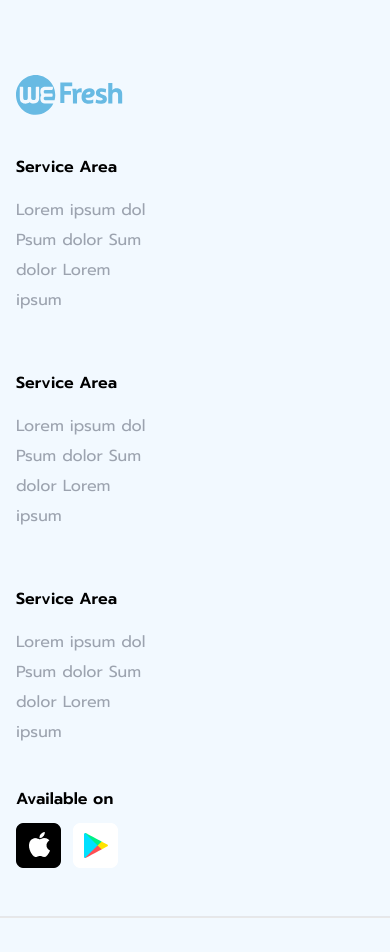
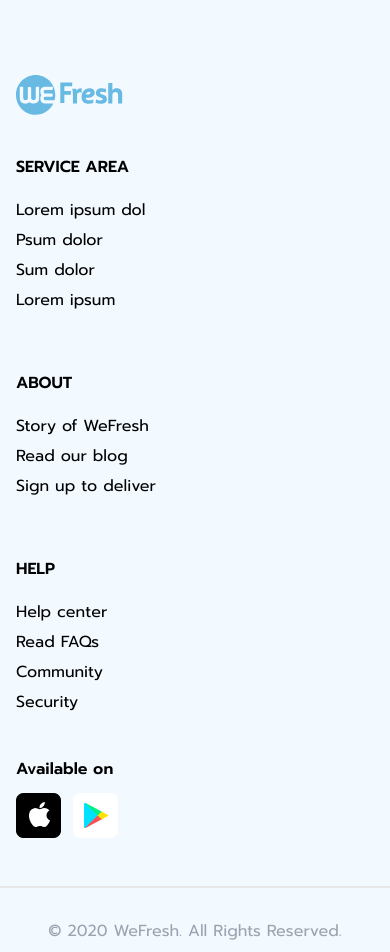
Before and after one commit to maaz-ahmed-2001/we-fresh-nextjs, a Next.js app: page / in a window 390 px wide. Shown: the part 5660-6612 px from the top of the page. Built offline with nearby package versions, Linux system fonts and the light colour scheme.

Commit message:
Fix: fixed the bug of duplicated data in footer links + give the x-padding in the services description in mobile devices

```diff
--- a/src/common/components/FooterFieldDescription/index.tsx
+++ b/src/common/components/FooterFieldDescription/index.tsx
@@ -1,18 +1,32 @@
+import Link from "next/link";
 // Components
 import FlexColumn from "../FlexColumn";
 
+type Link = {
+  title: string;
+  url: string;
+};
+
 type FieldDescriptionProps = {
-    title: string
-    description: string
-}
+  title: string;
+  links: Link[];
+};
 
-const index = ({ title, description }: FieldDescriptionProps) => {
-    return (
-        <FlexColumn className="md:p-4 py-5 cursor-pointer md:items-start md:py-0 gap-4">
-            <h6 className="md:max-w-[114px] w-full">{title}</h6>
-            <p className="w-full max-w-[130px]">{description}</p>
-        </FlexColumn>
-    );
+const index = ({ title, links }: FieldDescriptionProps) => {
+  return (
+    <FlexColumn className="md:p-4 py-5 cursor-pointer md:items-start md:py-0 gap-4">
+      <h6 className="md:max-w-[114px] w-full">{title}</h6>
+      <div className="w-full">
+        {links.map((link, i) => {
+          return (
+            <Link href={link.url}>
+              <li>{link.title}</li>
+            </Link>
+          );
+        })}
+      </div>
+    </FlexColumn>
+  );
 };
 
 export default index;
--- a/src/common/components/Layout/Footer/index.tsx
+++ b/src/common/components/Layout/Footer/index.tsx
@@ -2,22 +2,69 @@ import React from "react";
 // Components
 import FlexColumn from "../../FlexColumn";
 import FlexCenter from "../../FlexCenter";
-import FieldDescription from '../../FooterFieldDescription'
+import FieldDescription from "../../FooterFieldDescription";
 import { WeFreshLogoSvg } from "../../Icons";
 
 const index = () => {
   const data = [
     {
-      title: "Service Area",
-      description: "Lorem ipsum dol Psum dolor Sum dolor Lorem ipsum",
+      title: "SERVICE AREA",
+      links: [
+        {
+          title: "Lorem ipsum dol",
+          url: "#",
         },
         {
-      title: "Service Area",
-      description: "Lorem ipsum dol Psum dolor Sum dolor Lorem ipsum",
+          title: "Psum dolor",
+          url: "#",
         },
         {
-      title: "Service Area",
-      description: "Lorem ipsum dol Psum dolor Sum dolor Lorem ipsum",
+          title: "Sum dolor",
+          url: "#",
+        },
+        {
+          title: "Lorem ipsum",
+          url: "#",
+        },
+      ],
+    },
+    {
+      title: "ABOUT",
+      links: [
+        {
+          title: "Story of WeFresh",
+          url: "#",
+        },
+        {
+          title: "Read our blog",
+          url: "#",
+        },
+        {
+          title: "Sign up to deliver",
+          url: "#",
+        },
+      ],
+    },
+    {
+      title: "HELP",
+      links: [
+        {
+          title: "Help center",
+          url: "#",
+        },
+        {
+          title: "Read FAQs",
+          url: "#",
+        },
+        {
+          title: "Community",
+          url: "#",
+        },
+        {
+          title: "Security",
+          url: "#",
+        },
+      ],
     },
   ];
   return (
@@ -29,27 +76,26 @@ const index = () => {
           <WeFreshLogoSvg logoColor="#68BAE3" />
         </div>
         {/* MAPPING THE DESCRIPTIONS */}
-          <FlexCenter className="gap-4 flex-2 md:flex-row flex-col md:px-3">
+        <FlexCenter className="gap-4 flex-2 md:flex-row !items-start flex-col md:px-3">
           {data.map((item, i) => {
             return (
-                <FieldDescription
-                  key={i}
-                  title={item.title}
-                  description={item.description}
-                />
+              <FieldDescription key={i} title={item.title} links={item.links} />
             );
           })}
         </FlexCenter>
         {/* AVAILABLE ON ICONS */}
         <FlexColumn className="gap-3 !justify-start">
-            <h6 className="w-full md:w-max" >Available on</h6>
+          <h6 className="w-full md:w-max">Available on</h6>
           {/* ICONS */}
           <FlexCenter className="gap-3">
             <div className="w-[45px] h-[45px]">
               <img className="w-full h-full" src="/HeroSectionPng/Apple.png" />
             </div>
             <div className="w-[45px] h-[45px]">
-                <img className="w-full h-full" src="/HeroSectionPng/Googleplay.png" />
+              <img
+                className="w-full h-full"
+                src="/HeroSectionPng/Googleplay.png"
+              />
             </div>
           </FlexCenter>
         </FlexColumn>
@@ -58,7 +104,9 @@ const index = () => {
       <hr className="w-[calc(100%+80px)] bg-border h-[2px]" />
       {/* ALL RIGHT RESERVED DIV */}
       <FlexCenter>
-          <p className="!w-full !max-w-max" >© 2020 WeFresh. All Rights Reserved.</p>
+        <p className="!w-full !max-w-max">
+          © 2020 WeFresh. All Rights Reserved.
+        </p>
       </FlexCenter>
     </FlexColumn>
   );
--- a/src/styles/globals.scss
+++ b/src/styles/globals.scss
@@ -4,6 +4,11 @@
 
 p {
   @apply text-gray-400 w-[241px]
+}
+
+li {
+  list-style: none;
+  text-decoration: none;
 }
 
 li,
--- a/src/styles/typography.scss
+++ b/src/styles/typography.scss
@@ -1,7 +1,7 @@
-@import url('https://fonts.googleapis.com/css2?family=Prompt:wght@400;600&display=swap');
+@import url("https://fonts.googleapis.com/css2?family=Prompt:wght@400;600&display=swap");
 
 body {
-  font-family: 'Prompt', sans-serif;
+  font-family: "Prompt", sans-serif;
 }
 
 h2,
@@ -18,7 +18,8 @@ h6 {
   font-size: 16px;
   font-weight: 600;
 }
-p {
+p,
+li {
   font-size: 16px;
   line-height: 30px;
 }
```
Lines whose indentation alone changed are shown as unchanged.
